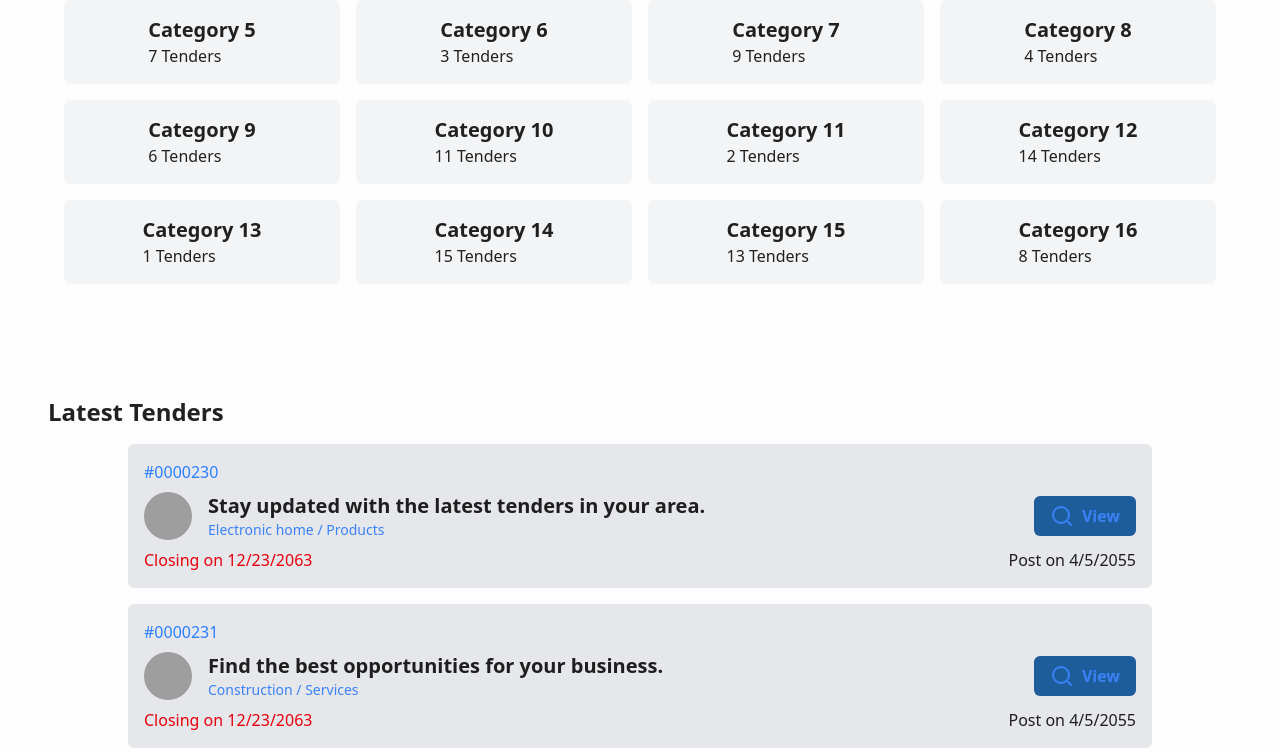
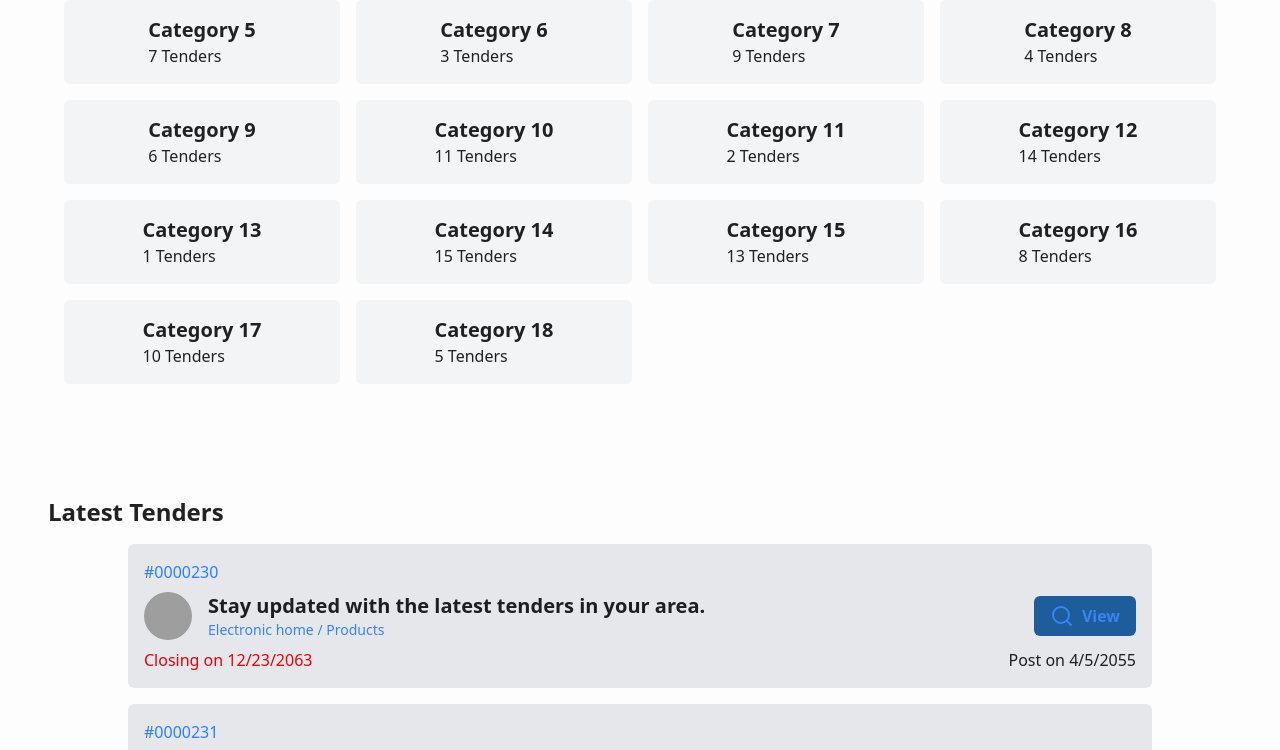
Before and after one commit to nethmina1028/tenderX, a React (Vite) app: page / in a window 1280 px wide. Shown: the part 692-1442 px from the top of the page. Built offline with nearby package versions, Linux system fonts and the light colour scheme; grey boxes are pictures that could not be loaded.

Commit message:
add few items for category

```diff
--- a/src/sections/CategorySection.tsx
+++ b/src/sections/CategorySection.tsx
@@ -35,6 +35,8 @@ function CategorySection() {
                 { name: "Category 14", tenders: 15 },
                 { name: "Category 15", tenders: 13 },
                 { name: "Category 16", tenders: 8 },
+                { name: "Category 17", tenders: 10 },
+                { name: "Category 18", tenders: 5 },
               ].map((category, index) => (
                 <div
                   key={index}
```
